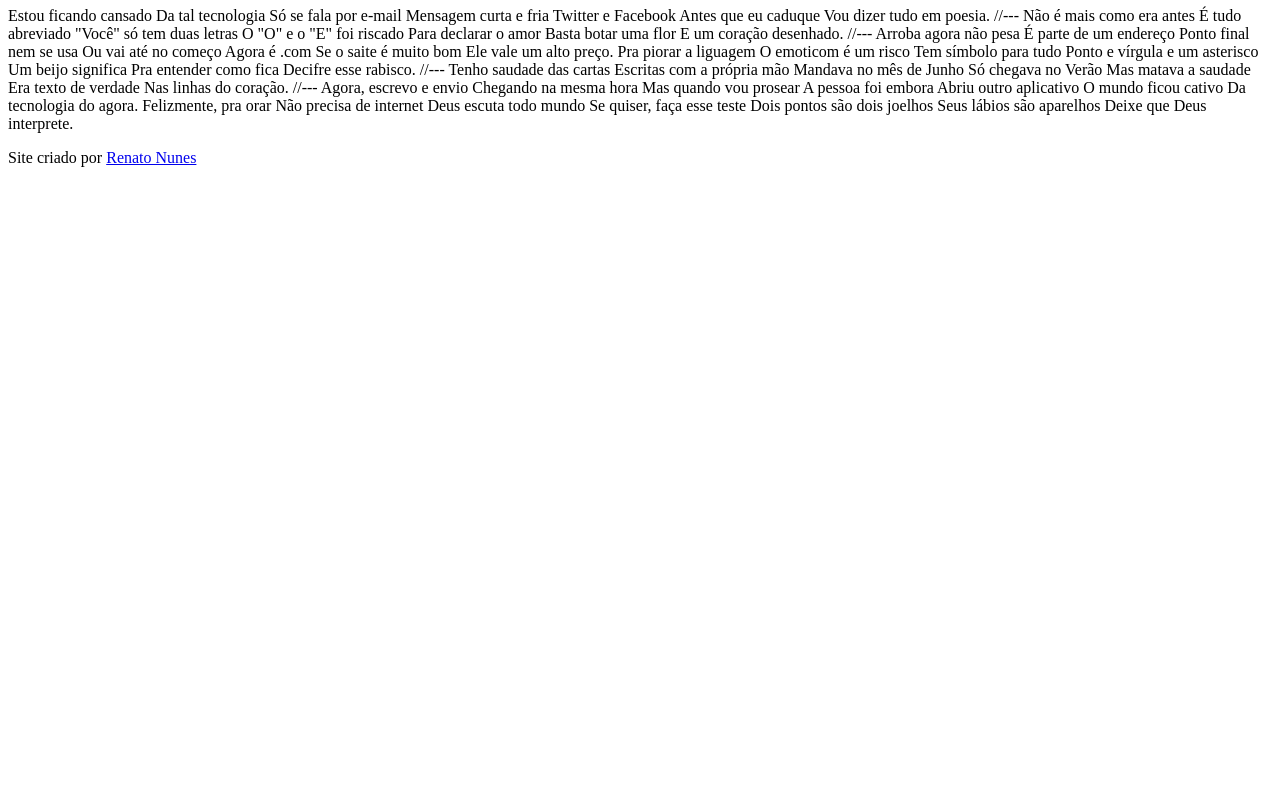
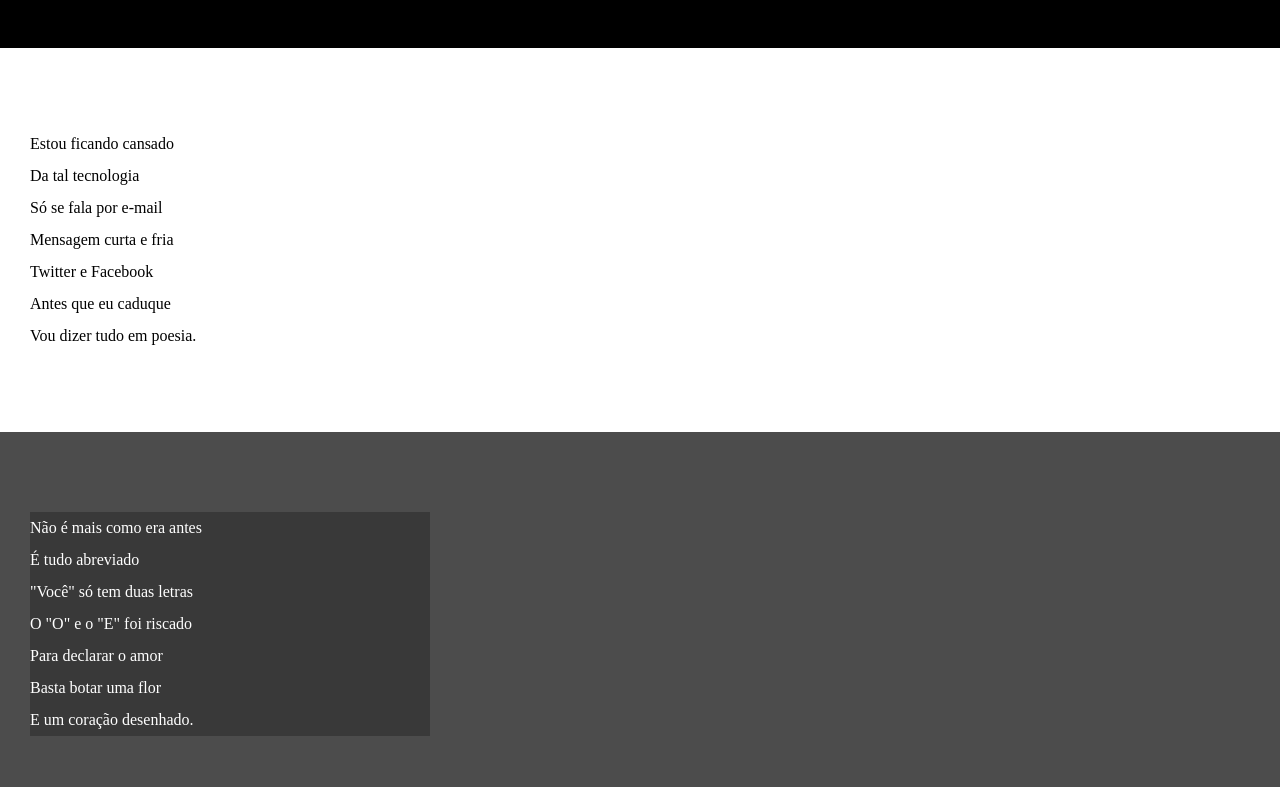
Before and after one commit to renatonmenezes/html-css, a plain HTML site: page desafios/desafio012/index.html in a window 1280 px wide. Shown: the part 107-894 px from the top of the page. Before the commit the page ends 800 px from the top, so only its background shows below. Drawn offline with Linux system fonts and the light colour scheme.

Commit message:
atualizei estilos dos textos e blocos

```diff
--- /dev/null
+++ b/desafios/desafio012/estilo/style.css
@@ -0,0 +1,64 @@
+@charset "UTF-8";
+
+*{
+    margin: 0px;
+    padding: 0px;
+}
+
+html, body {
+    min-height: 100vh;
+    background-color: darkgray;
+}
+
+header {
+    background-color: black;
+    color: white;
+    text-align: center;
+}
+
+header > h1 {
+    padding-top: 50px;
+    font-variant: small-caps; /* primeiras letras maiores */
+}
+
+header > p {
+    padding-bottom: 50px;
+}
+
+header a, footer a {
+    color: white;
+    text-decoration: none;
+    font-weight: bold;
+}
+
+header a:hover, footer a:hover {
+    text-decoration: underline;
+}
+
+section {
+    padding-top: 10vh;
+    padding-bottom: 10vh;
+    line-height: 2em;
+    padding-left: 30px;
+}
+section.normal {
+    background-color: white;
+    color: black;
+}
+
+section.imagem {
+    background-color: rgb(76, 76, 76);
+    color: white;
+}
+
+section.imagem > p {
+    width: 400px;
+    background-color: rgba(0, 0, 0, 0.255);;
+}
+
+footer {
+    background-color: black;
+    color: white;
+    text-align: center;
+    padding: 10px;
+}
--- a/desafios/desafio012/index.html
+++ b/desafios/desafio012/index.html
@@ -5,6 +5,8 @@
     <meta http-equiv="X-UA-Compatible" content="IE=edge">
     <meta name="viewport" content="width=device-width, initial-scale=1.0">
     <title>Cordel Moderno</title>
+    <link rel="stylesheet" href="estilo/style.css">
+    <link rel="shortcut icon" href="imagens/favicon.ico" type="image/x-icon">
 </head>
 <body>
     <header>
@@ -13,69 +15,79 @@
 
     </header>
 
-    Estou ficando cansado
-    Da tal tecnologia
-    Só se fala por e-mail
-    Mensagem curta e fria
-    Twitter e Facebook
-    Antes que eu caduque
-    Vou dizer tudo em poesia.
+    <section class="normal">
+        <p>
+            Estou ficando cansado <br>
+            Da tal tecnologia <br>
+            Só se fala por e-mail <br>
+            Mensagem curta e fria <br>
+            Twitter e Facebook <br>
+            Antes que eu caduque <br>
+            Vou dizer tudo em poesia.
+        </p>
+    </section>
 
-    //---
+    <section class="imagem">
+        <p>
+            Não é mais como era antes <br>
+            É tudo abreviado <br>
+            "Você" só tem duas letras <br>
+            O "O" e o "E" foi riscado <br>
+            Para declarar o amor <br>
+            Basta botar uma flor <br>
+            E um coração desenhado.
+        </p>
+    </section>
 
-    Não é mais como era antes
-    É tudo abreviado
-    "Você" só tem duas letras
-    O "O" e o "E" foi riscado
-    Para declarar o amor
-    Basta botar uma flor
-    E um coração desenhado.
+    <section class="normal">
+        <p>
+            Arroba agora não pesa <br>
+            É parte de um endereço <br>
+            Ponto final nem se usa <br>
+            Ou vai até no começo <br>
+            Agora é .com <br>
+            Se o saite é muito bom <br>
+            Ele vale um alto preço. <br>
+            Pra piorar a liguagem <br>
+            O emoticom é um risco <br>
+            Tem símbolo para tudo <br>
+            Ponto e vírgula e um asterisco <br>
+            Um beijo significa <br>
+            Pra entender como fica <br>
+            Decifre esse rabisco.
+        </p>
+    </section>
 
-    //---
+    <section class="imagem">
+        <p>
+            Tenho saudade das cartas <br>
+            Escritas com a própria mão <br>
+            Mandava no mês de Junho <br>
+            Só chegava no Verão <br>
+            Mas matava a saudade <br>
+            Era texto de verdade <br>
+            Nas linhas do coração.
+        </p>
+    </section>
 
-    Arroba agora não pesa
-    É parte de um endereço
-    Ponto final nem se usa
-    Ou vai até no começo
-    Agora é .com
-    Se o saite é muito bom
-    Ele vale um alto preço.
-
-    Pra piorar a liguagem
-    O emoticom é um risco
-    Tem símbolo para tudo
-    Ponto e vírgula e um asterisco
-    Um beijo significa
-    Pra entender como fica
-    Decifre esse rabisco.
-
-    //---
-
-    Tenho saudade das cartas
-    Escritas com a própria mão
-    Mandava no mês de Junho
-    Só chegava no Verão
-    Mas matava a saudade
-    Era texto de verdade
-    Nas linhas do coração.
-
-    //---
-
-    Agora, escrevo e envio
-    Chegando na mesma hora
-    Mas quando vou prosear
-    A pessoa foi embora
-    Abriu outro aplicativo
-    O mundo ficou cativo
-    Da tecnologia do agora.
-
-    Felizmente, pra orar
-    Não precisa de internet
-    Deus escuta todo mundo
-    Se quiser, faça esse teste
-    Dois pontos são dois joelhos
-    Seus lábios são aparelhos
-    Deixe que Deus interprete.
+    <section class="normal">
+        <p>
+            Agora, escrevo e envio <br>
+            Chegando na mesma hora <br>
+            Mas quando vou prosear <br>
+            A pessoa foi embora <br>
+            Abriu outro aplicativo <br>
+            O mundo ficou cativo <br>
+            Da tecnologia do agora. <br>
+            Felizmente, pra orar <br>
+            Não precisa de internet <br>
+            Deus escuta todo mundo <br>
+            Se quiser, faça esse teste <br>
+            Dois pontos são dois joelhos <br>
+            Seus lábios são aparelhos <br>
+            Deixe que Deus interprete.
+        </p>
+    </section>
 
     <footer>
         <p>Site criado por <a href="https://github.com/renatonmenezes" target="_blank">Renato Nunes</a></p>
```
Also changed, not shown: desafios/desafio012/imagens/favicon.ico (added).
